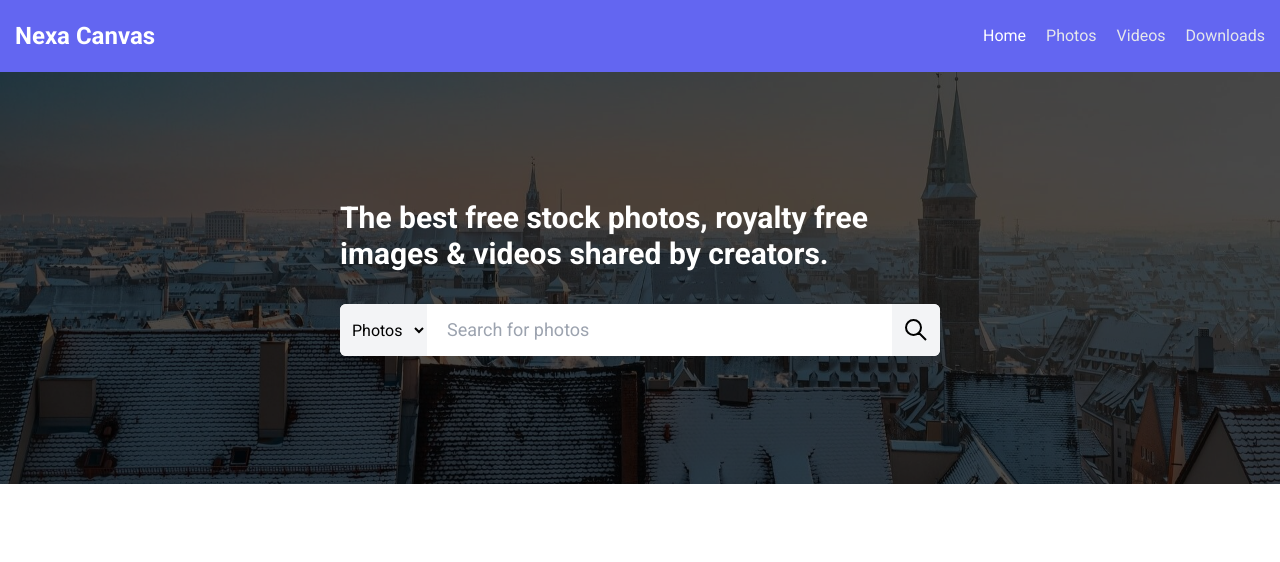
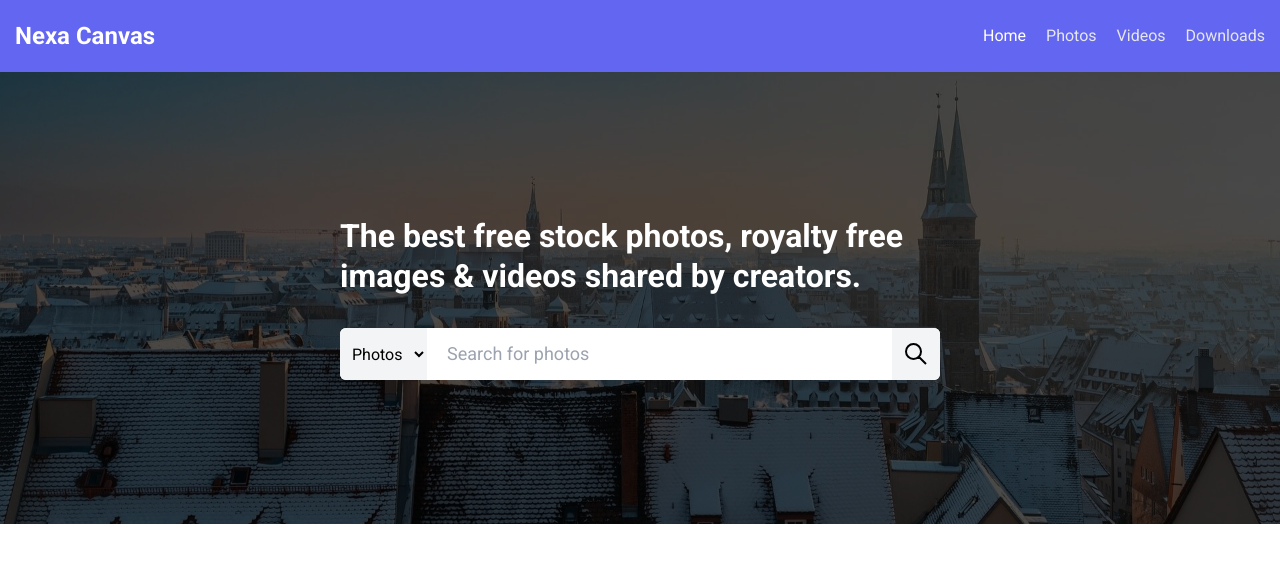
Before and after one commit to Iamparves/nexa-canvas, a React (Vite) app: page / in a window 1280 px wide. Shown: the top 562 px of the page. Built offline with nearby package versions, Linux system fonts and the light colour scheme.

Commit message:
update photo details

```diff
--- a/src/App.jsx
+++ b/src/App.jsx
@@ -4,12 +4,13 @@ import { BrowserRouter, Route, Routes } from "react-router-dom";
 import "./App.css";
 import Layout from "./components/Layout";
 import OnlineRoutes from "./components/OnlineRoutes";
+import PhotoDetails from "./components/PhotoDetails";
 import Downloads from "./pages/Downloads";
 import Home from "./pages/Home";
 import NotFound from "./pages/NotFound";
 import Offline from "./pages/Offline";
-import PhotoDetails from "./pages/PhotoDetails";
 import Photos from "./pages/Photos";
+import Videos from "./pages/Videos";
 
 const App = () => {
   return (
@@ -23,6 +24,8 @@ const App = () => {
             </Route>
             <Route path="photos" element={<Photos />} />
             <Route path="photos/:photoId" element={<PhotoDetails />} />
+            <Route path="videos" element={<Videos />} />
+            <Route path="videos/:videoId" element={<PhotoDetails />} />
             <Route path="downloads" element={<Downloads />} />
             <Route path="offline" element={<Offline />} />
             <Route path="*" element={<NotFound />} />
--- a/src/components/Hero.jsx
+++ b/src/components/Hero.jsx
@@ -17,10 +17,10 @@ const Hero = () => {
 
   return (
     <section className="bg-[url(/roofs.jpg)] bg-cover bg-center bg-no-repeat">
-      <div className="bg-black/70 py-16 sm:py-20 lg:py-24 xl:py-32">
+      <div className="bg-black/70 py-16 sm:py-20 lg:py-24 xl:py-36">
         <div className="container">
           <div className="mx-auto max-w-[600px]">
-            <h1 className="mb-5 text-2xl font-bold text-white sm:text-3xl xl:mb-8">
+            <h1 className="mb-5 text-2xl font-bold leading-10 text-white sm:text-[32px] xl:mb-8">
               The best free stock photos, royalty free images & videos shared by
               creators.
             </h1>
--- a/src/pages/PhotoDetails.jsx
+++ b/src/components/PhotoDetails.jsx
@@ -26,15 +26,13 @@ const PhotoDetails = () => {
                 <div className="flex items-center justify-between pb-4">
                   <Link
                     to={`/photos?user_id=${photo.user_id}`}
-                    className="flex items-center gap-2"
+                    className="flex items-center gap-2 text-gray-700 duration-300 hover:text-indigo-500"
                   >
                     <img
                       className="h-10 w-10 rounded-full"
                       src={photo.userImageURL}
                     />
-                    <p className="text-sm font-medium text-gray-700">
-                      {photo.user}
-                    </p>
+                    <p className="text-sm font-medium">{photo.user}</p>
                   </Link>
                   <button className="flex items-center gap-2 rounded-full border-2 border-indigo-500 bg-indigo-500 px-4 py-2 text-sm font-medium uppercase text-white duration-300 hover:bg-white hover:text-indigo-500">
                     <MdOutlineSaveAlt className="text-lg" /> Save
@@ -52,7 +50,7 @@ const PhotoDetails = () => {
                       <Link
                         key={tag}
                         to={`/photos?s=${tag}`}
-                        className="rounded-full bg-indigo-100 px-3 py-1 text-sm font-medium text-indigo-500"
+                        className="rounded-full bg-indigo-100 px-3 py-1 text-sm font-medium text-indigo-500 duration-300 hover:bg-indigo-500 hover:text-white"
                       >
                         {tag}
                       </Link>
--- a/src/pages/Photos.jsx
+++ b/src/pages/Photos.jsx
@@ -2,8 +2,8 @@ import { useQuery } from "@tanstack/react-query";
 import React, { useState } from "react";
 import Masonry, { ResponsiveMasonry } from "react-responsive-masonry";
 import { useSearchParams } from "react-router-dom";
+import PhotoCard from "../components/PhotoCard";
 import { fetchImages } from "../utils/apiRequest";
-import PhotoCard from "./PhotoCard";
 
 const Photos = () => {
   const [order, setOrder] = useState("latest");
--- /dev/null
+++ b/src/pages/Videos.jsx
@@ -0,0 +1,7 @@
+import React from "react";
+
+const Videos = () => {
+  return <div>Videos</div>;
+};
+
+export default Videos;
```
Also changed, not shown: src/components/PhotoCard.jsx (renamed from src/pages/PhotoCard.jsx).
